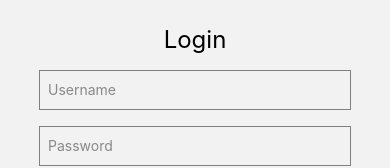
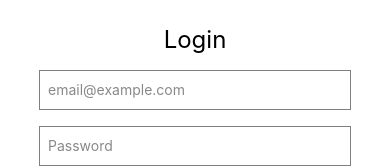
Before and after one commit to 13nico01/DA-VinoVenture, a React Native app in the folder vinoventure_mobile/: screen /Login in a window 390 px wide. Shown: the part 318-486 px from the top of the page. Built offline with nearby package versions, Linux system fonts and the light colour scheme.

Commit message:
Navigation von Login.jsx zu Regestry.jsx implementiert

```diff
--- a/vinoventure_mobile/Frontend/Login/Login.jsx
+++ b/vinoventure_mobile/Frontend/Login/Login.jsx
@@ -10,7 +10,7 @@ const Login = ({navigation}) => {
             <Text style={styles.title}>Login</Text>
             <TextInput
                 style={styles.input}
-                placeholder="Username"
+                placeholder="email@example.com"
                 placeholderTextColor = {'#888'}
                 value={username}
                 onChangeText={(text) => setUsername(text)}
@@ -24,7 +24,7 @@ const Login = ({navigation}) => {
                 onChangeText={(text) => setPassword(text)}
             />
             <Button title="Login"/>
-            <Button title="Noch keinen Account?"/>
+            <Button title="Noch keinen Account?" onPress={() => navigation.navigate('Registry')}/>
         </View>
     );
 };
@@ -34,6 +34,7 @@ const styles = StyleSheet.create({
         flex: 1,
         justifyContent: 'center',
         alignItems: 'center',
+        backgroundColor: '#fff',
     },
     title: {
         fontSize: 24,
```
